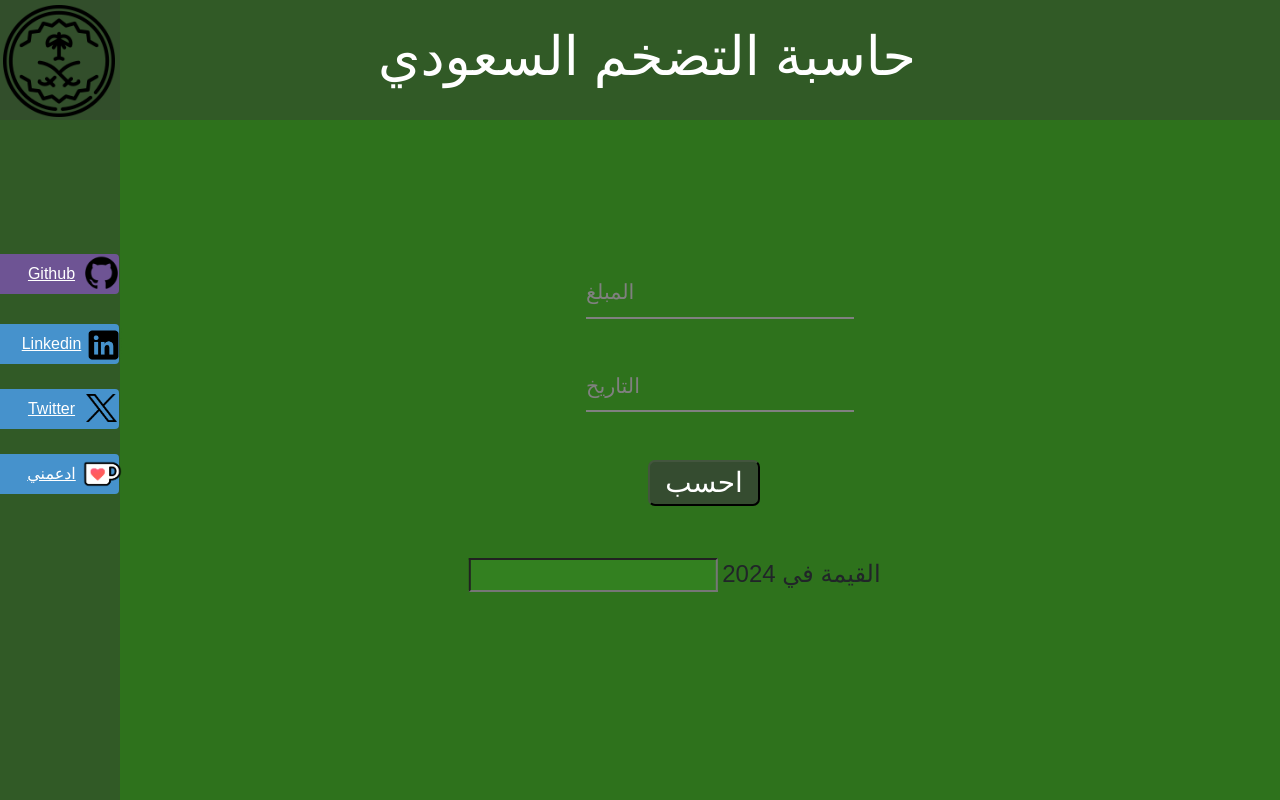
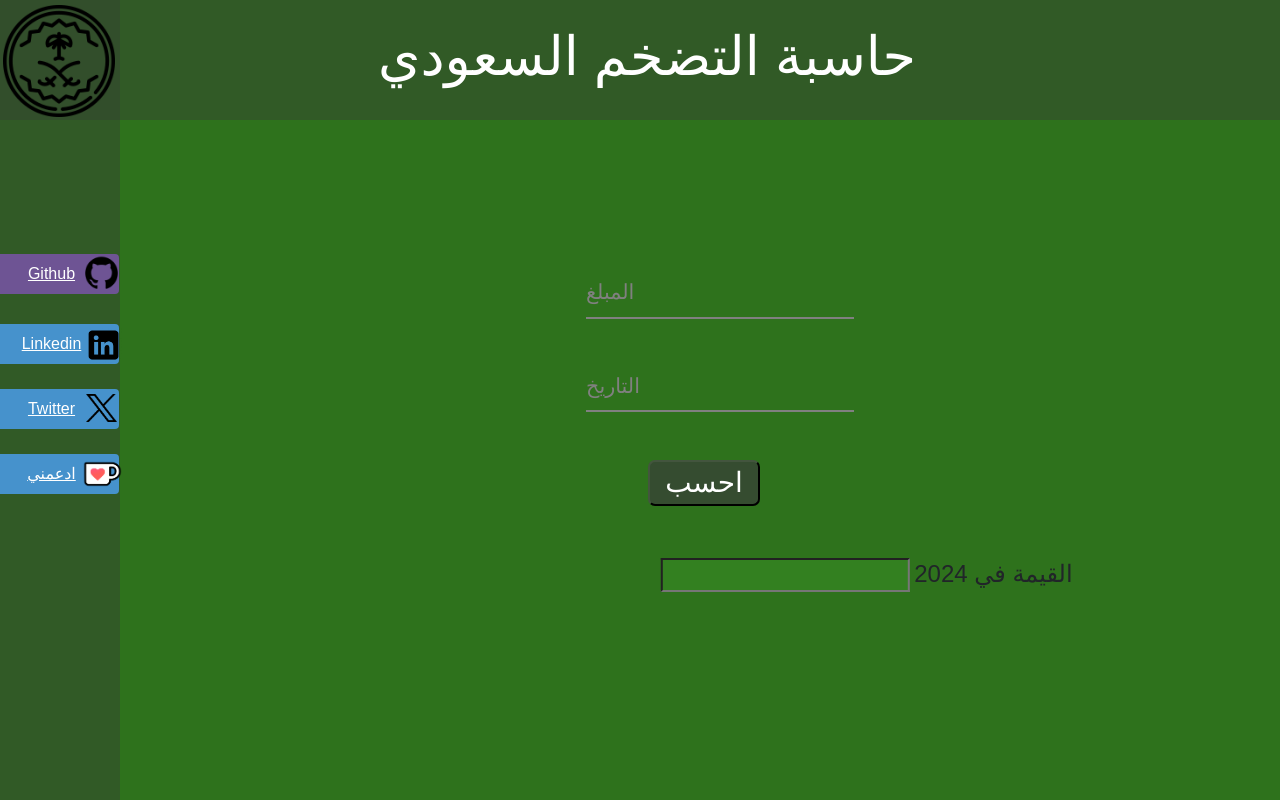
Before and after one commit to osalyousef/SaudiInflationRateCalculator, a Flask app: page / in a window 1280 px wide. Run offline with Flask 3, Linux system fonts and the light colour scheme; some web fonts are replaced.

Commit message:
changed_display_location_for_l1024px

```diff
--- a/static/css/main.css
+++ b/static/css/main.css
@@ -576,7 +576,7 @@ transform: translateX(4.3rem);
     left: 27rem;
       }
       .display{
-        transform: translateX(2.3rem);
+        transform: translateX(14.3rem);
             }
   .display input {
     background-color: #338020;
```
